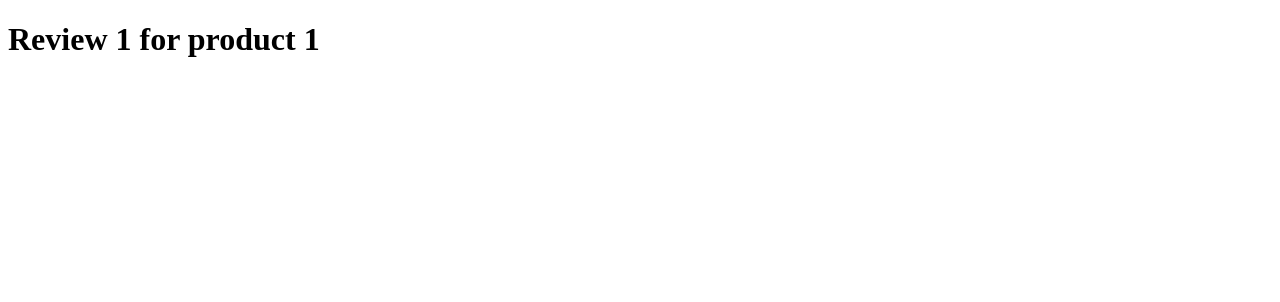
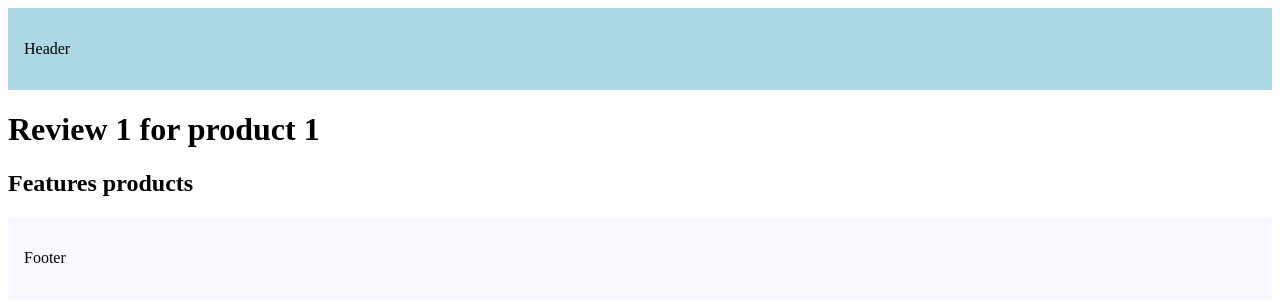
Before and after one commit to Rutvi25/NextJs14, a Next.js app in the folder next14-learning/: page /products/1/reviews/1 in a window 1280 px wide. Shown: the top 302 px of the page. Built offline with nearby package versions, Linux system fonts and the light colour scheme.

Commit message:
layout, nested layout

```diff
--- a/next14-learning/src/app/layout.tsx
+++ b/next14-learning/src/app/layout.tsx
@@ -1,16 +1,24 @@
 export const metadata = {
   title: 'Next.js',
   description: 'Generated by Next.js',
-}
+};
 
 export default function RootLayout({
   children,
 }: {
-  children: React.ReactNode
+  children: React.ReactNode;
 }) {
   return (
-    <html lang="en">
-      <body>{children}</body>
+    <html lang='en'>
+      <body>
+        <header style={{ backgroundColor: 'lightblue', padding: '1rem' }}>
+          <p>Header</p>
+        </header>
+        {children}
+        <footer style={{ backgroundColor: 'ghostwhite', padding: '1rem' }}>
+          <p>Footer</p>
+        </footer>
+      </body>
     </html>
-  )
+  );
 }
--- /dev/null
+++ b/next14-learning/src/app/products/[productId]/layout.tsx
@@ -0,0 +1,10 @@
+const ProductDetailsLayout = ({ children }: { children: React.ReactNode }) => {
+  return (
+    <>
+      {children}
+      <h2>Features products</h2>
+    </>
+  );
+};
+
+export default ProductDetailsLayout;
```
